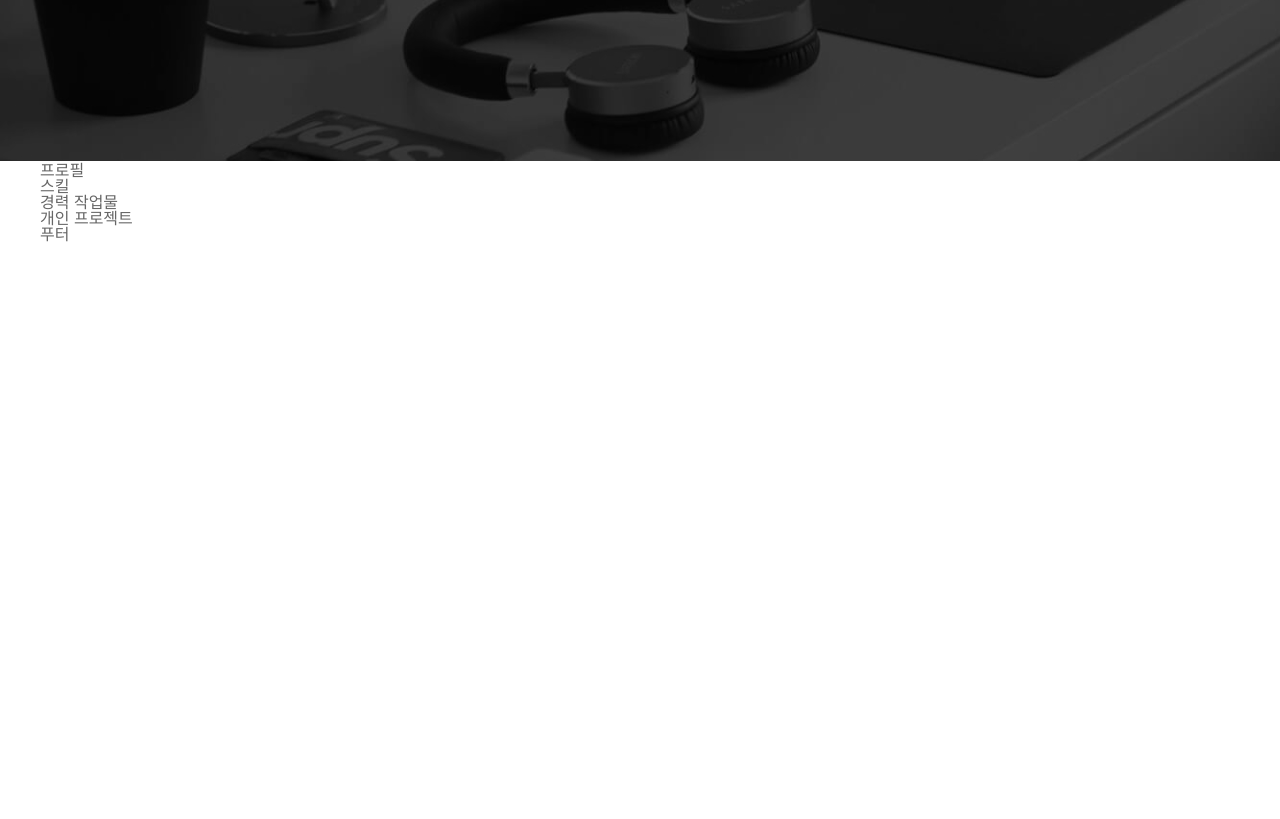
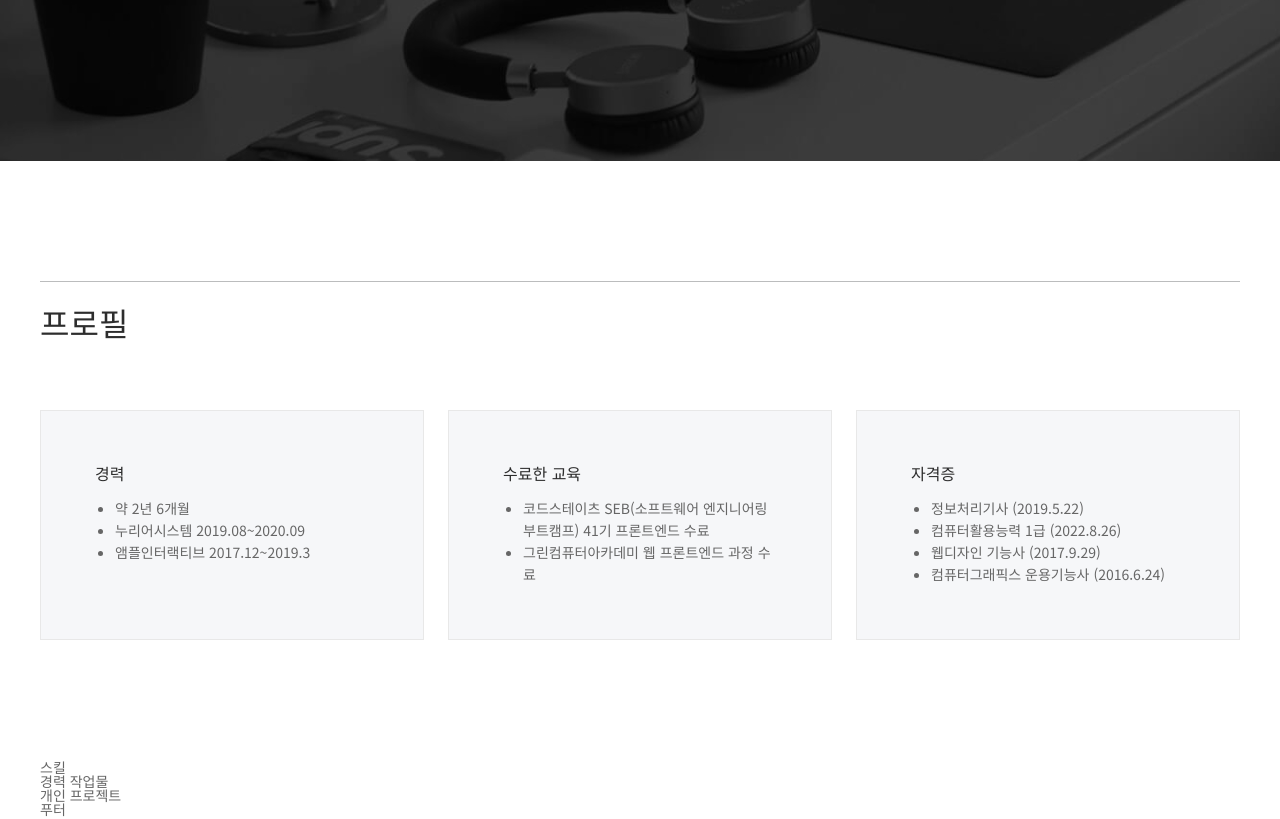
Before and after one commit to shinnh2/portfolio_snh, a React (Vite) app: page / in a window 1280 px wide. Shown: the part 639-1458 px from the top of the page. Before the commit the page ends 884 px from the top, so only its background shows below. Built offline with nearby package versions, Linux system fonts and the light colour scheme.

Commit message:
[feat/profile] Profile 컴포넌트 생성 (#6)
* [feat/profile] Profile 컴포넌트 생성

* [feat/profile] 메인 영역 공통 제목 컴포넌트 MainTitle 생성

* [feat/profile] Profile 컴포넌트 스타일 추가

```diff
--- a/src/App.css
+++ b/src/App.css
@@ -20,29 +20,29 @@
 	--on-background-color: var(--dark-gray);
 	--error-color: var(--red);
 	/* font size */
-	--fs-normal: 16px;
+	--fs-normal: 14px;
 	--fs-h1: 40px;
 	--fs-h2: 32px;
 	--fs-h3: 28px;
 	--fs-h4: 24px;
 	--fs-h5: 20px;
 	--fs-h6: 16px;
-	--fs-caption: 14px;
-	--fs-caption-sm: 12px;
+	--fs-caption: 12px;
+	--fs-caption-sm: 10px;
 	/* font weight */
 	--fw-extra-bold: 700;
 	--fw-bold: 500;
 	--fw-normal: 400;
 	/* line-height */
-	--lh-normal: calc(var(--fs-normal)+8);
-	--lh-h1: calc(var(--fs-h1)+8);
-	--lh-h2: calc(var(--fs-h2)+8);
-	--lh-h3: calc(var(--fs-h3)+8);
-	--lh-h4: calc(var(--fs-h4)+8);
-	--lh-h5: calc(var(--fs-h5)+8);
-	--lh-h6: calc(var(--fs-h6)+8);
-	--lh-caption: calc(var(--fs-caption)+8);
-	--lh-caption-sm: calc(var(--fs-caption-sm)+8);
+	--lh-normal: calc(var(--fs-normal) + 8px);
+	--lh-h1: calc(var(--fs-h1) + 8px);
+	--lh-h2: calc(var(--fs-h2) + 8px);
+	--lh-h3: calc(var(--fs-h3) + 8px);
+	--lh-h4: calc(var(--fs-h4) + 8px);
+	--lh-h5: calc(var(--fs-h5) + 8px);
+	--lh-h6: calc(var(--fs-h6) + 8px);
+	--lh-caption: calc(var(--fs-caption) + 8px);
+	--lh-caption-sm: calc(var(--fs-caption-sm) + 8px);
 	/* border-radius */
 	--br-lg: 16px;
 	--br-md: 8px;
@@ -66,6 +66,9 @@ body {
 .container {
 	width: 1200px;
 	margin: 0 auto;
+}
+.container.main {
+	padding: 120px 0;
 }
 /* Header */
 .header {
@@ -137,6 +140,7 @@ body {
 	color: var(--white);
 }
 .content .sub_title {
+	font-size: var(--fs-h5);
 	color: var(--white);
 }
 .content .visual_btn {
@@ -150,6 +154,51 @@ body {
 	font-weight: var(--fw-bold);
 	color: var(--white);
 }
+/* main content */
+/* profile */
+.main_title {
+	margin-bottom: 48px;
+}
+.main_title .sub_title {
+	margin-bottom: 16px;
+	font-size: var(--fs-h5);
+	font-weight: var(--fw-bold);
+	color: var(--primary-color);
+}
+.main_title .title {
+	padding: 24px 0;
+	border-top: 1px solid var(--border-color-dark);
+	font-size: var(--fs-h2);
+	font-weight: var(--fw-bold);
+	color: var(--black);
+}
+.profile_content_wrap {
+	display: flex;
+	align-items: stretch;
+}
+.profile_content {
+	flex: 1;
+	margin-left: 24px;
+	padding: 54px;
+	border: 1px solid var(--border-color);
+	background: var(--background-color);
+}
+.profile_content:nth-child(1) {
+	margin-left: 0;
+}
+.profile_content_title {
+	margin-bottom: 16px;
+	font-size: var(--fs-h6);
+	font-weight: var(--fw-bold);
+	color: var(--black);
+}
+.profile_content_description li {
+	margin-left: 20px;
+	list-style-type: disc;
+	line-height: var(--lh-normal);
+	font-size: var(--fs-normal);
+}
+
 @media (max-width: 1240px) {
 	.container {
 		width: calc(100% - 80px);
--- /dev/null
+++ b/src/components/MainTitle.jsx
@@ -0,0 +1,9 @@
+const MainTitle = ({ subTitle, title }) => {
+	return (
+		<div className="main_title">
+			{subTitle ? <p className="sub_title">{subTitle}</p> : null}
+			<h2 className="title">{title}</h2>
+		</div>
+	);
+};
+export default MainTitle;
--- a/src/components/Profile.jsx
+++ b/src/components/Profile.jsx
@@ -1,7 +1,52 @@
+import MainTitle from "./MainTitle";
+
+const profileContents = [
+	{
+		title: "경력",
+		desc: [
+			"약 2년 6개월",
+			"누리어시스템 2019.08~2020.09",
+			"앰플인터랙티브 2017.12~2019.3",
+		],
+	},
+	{
+		title: "수료한 교육",
+		desc: [
+			"코드스테이츠 SEB(소프트웨어 엔지니어링 부트캠프) 41기 프론트엔드 수료",
+			"그린컴퓨터아카데미 웹 프론트엔드 과정 수료",
+		],
+	},
+	{
+		title: "자격증",
+		desc: [
+			"정보처리기사 (2019.5.22)",
+			"컴퓨터활용능력 1급 (2022.8.26)",
+			"웹디자인 기능사 (2017.9.29)",
+			"컴퓨터그래픽스 운용기능사 (2016.6.24)",
+		],
+	},
+];
+
 const Profile = () => {
 	return (
 		<div className="profile">
-			<div className="container">프로필</div>
+			<div className="container main">
+				<MainTitle title={"프로필"} />
+				<div className="profile_content_wrap">
+					{profileContents.map((el, idx) => {
+						return (
+							<div className="profile_content" key={idx}>
+								<h3 className="profile_content_title">{el.title}</h3>
+								<ul className="profile_content_description">
+									{el.desc.map((descEl, descIdx) => (
+										<li key={descIdx}>{descEl}</li>
+									))}
+								</ul>
+							</div>
+						);
+					})}
+				</div>
+			</div>
 		</div>
 	);
 };
```
